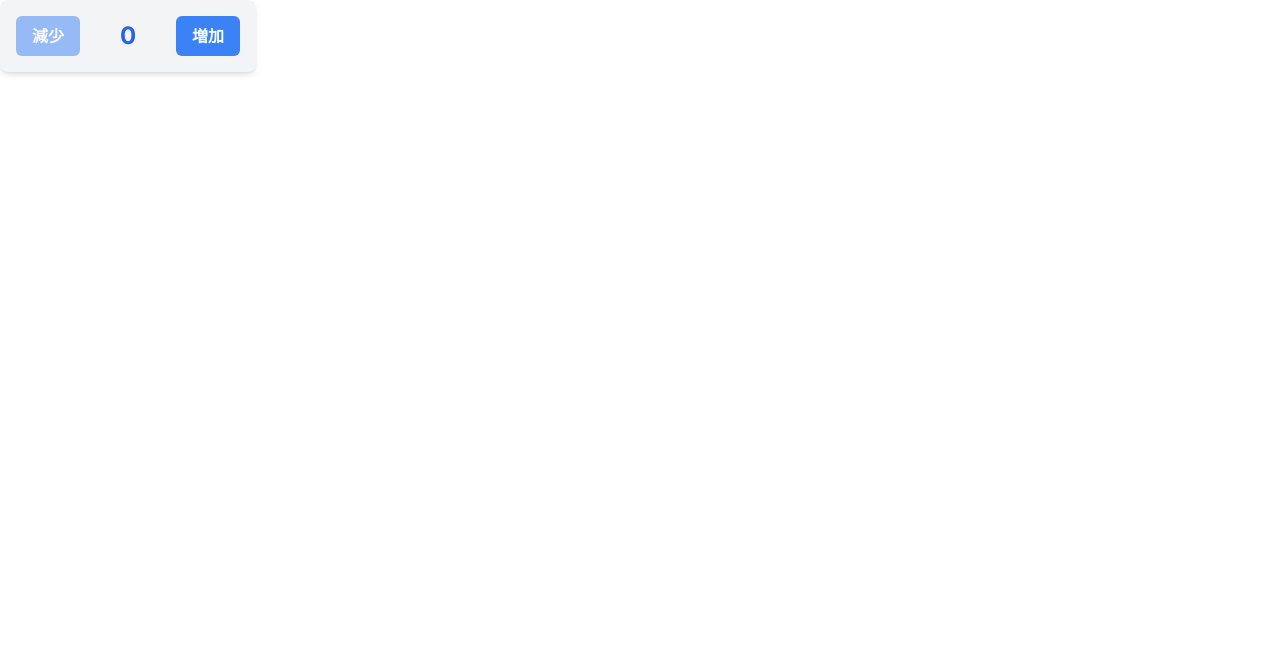
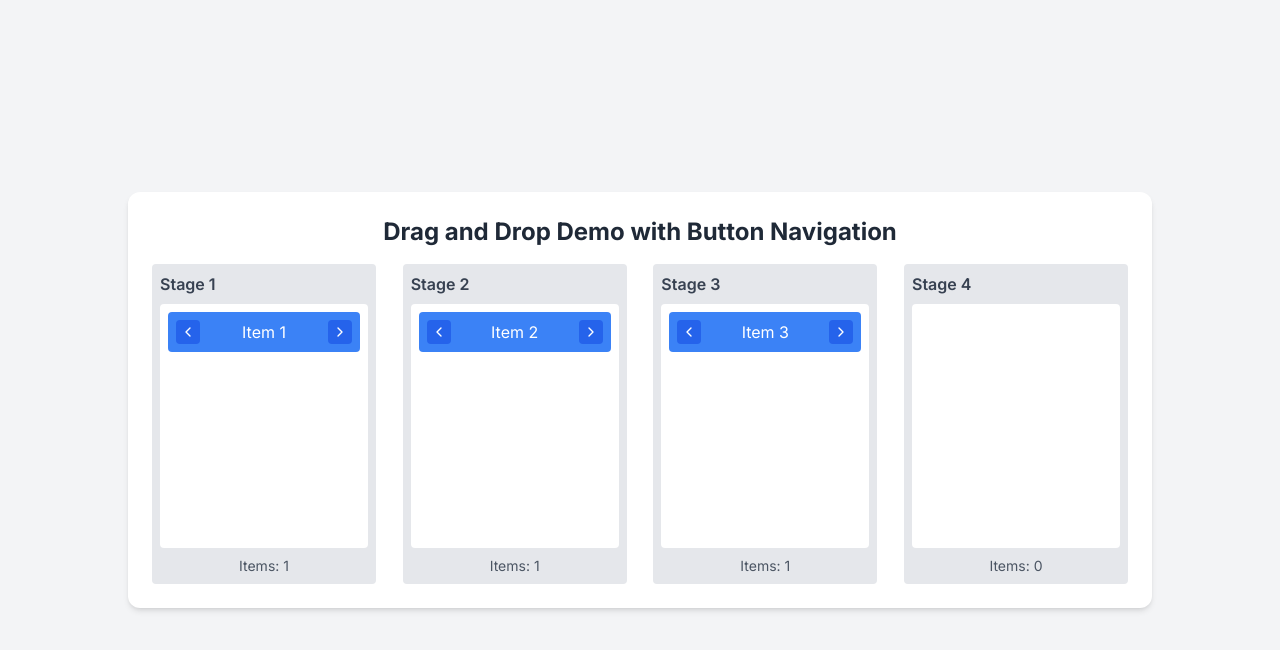
Before and after one commit to ca-terumi-k/loadmap_FE, a Next.js app in the folder next-app/: page / in a window 1280 px wide. Shown: the top 650 px of the page. Built offline with nearby package versions, Linux system fonts and the light colour scheme.

Commit message:
ins drag board

```diff
--- a/next-app/app/page.tsx
+++ b/next-app/app/page.tsx
@@ -1,9 +1,12 @@
-import Counter from "@/components/counter";
+// import Counter from "@/components/counter";
+import KanbanBoard from "@/components/board";
+
 export default function Home() {
     return (
         <>
+            <div>{/* <Counter /> */}</div>
             <div>
-                <Counter />
+                <KanbanBoard />
             </div>
         </>
     );
--- /dev/null
+++ b/next-app/components/board.tsx
@@ -0,0 +1,199 @@
+"use client";
+import React, { useState } from "react";
+import {
+    DndContext,
+    DragEndEvent,
+    DragStartEvent,
+    useDraggable,
+    useDroppable,
+    DragOverlay,
+} from "@dnd-kit/core";
+import { ChevronLeft, ChevronRight } from "lucide-react";
+
+const Draggable: React.FC<{
+    children: React.ReactNode;
+    id: string;
+    onMoveLeft: () => void;
+    onMoveRight: () => void;
+}> = ({ children, id, onMoveLeft, onMoveRight }) => {
+    const { attributes, listeners, setNodeRef, transform, isDragging } =
+        useDraggable({
+            id: id,
+        });
+    const style = transform
+        ? {
+              transform: `translate3d(${transform.x}px, ${transform.y}px, 0)`,
+              zIndex: isDragging ? 1000 : "auto",
+          }
+        : undefined;
+
+    return (
+        <div
+            ref={setNodeRef}
+            style={style}
+            {...attributes}
+            className={`bg-blue-500 text-white p-2 mb-2 rounded ${
+                isDragging ? "opacity-50" : ""
+            }`}
+        >
+            <div className="flex items-center justify-between">
+                <button
+                    onClick={(e) => {
+                        e.preventDefault();
+                        onMoveLeft();
+                    }}
+                    className="p-1 bg-blue-600 rounded"
+                >
+                    <ChevronLeft size={16} />
+                </button>
+                <div
+                    {...listeners}
+                    className="flex-grow text-center cursor-move"
+                >
+                    {children}
+                </div>
+                <button
+                    onClick={(e) => {
+                        e.preventDefault();
+                        onMoveRight();
+                    }}
+                    className="p-1 bg-blue-600 rounded"
+                >
+                    <ChevronRight size={16} />
+                </button>
+            </div>
+        </div>
+    );
+};
+
+const Droppable: React.FC<{ children: React.ReactNode; id: string }> = ({
+    children,
+    id,
+}) => {
+    const { isOver, setNodeRef } = useDroppable({
+        id: id,
+    });
+
+    return (
+        <div
+            ref={setNodeRef}
+            className={`w-56 h-80 p-2 rounded flex flex-col ${
+                isOver ? "bg-gray-300" : "bg-gray-200"
+            }`}
+        >
+            {children}
+        </div>
+    );
+};
+
+const DragAndDropApp: React.FC = () => {
+    const [itemPositions, setItemPositions] = useState<{
+        [key: string]: string;
+    }>({
+        item1: "column1",
+        item2: "column2",
+        item3: "column3",
+    });
+    const [activeId, setActiveId] = useState<string | null>(null);
+
+    const handleDragStart = (event: DragStartEvent) => {
+        setActiveId(event.active.id.toString());
+    };
+
+    const handleDragEnd = (event: DragEndEvent) => {
+        const { active, over } = event;
+        setActiveId(null);
+        if (over && active.id !== over.id) {
+            setItemPositions((prev) => ({
+                ...prev,
+                [active.id.toString()]: over.id.toString(),
+            }));
+        }
+    };
+
+    const columns = ["column1", "column2", "column3", "column4"];
+
+    const getItemCount = (columnId: string) => {
+        return Object.values(itemPositions).filter((pos) => pos === columnId)
+            .length;
+    };
+
+    const moveItem = (itemId: string, direction: "left" | "right") => {
+        const currentColumnIndex = columns.indexOf(itemPositions[itemId]);
+        let newColumnIndex;
+
+        if (direction === "left" && currentColumnIndex > 0) {
+            newColumnIndex = currentColumnIndex - 1;
+        } else if (
+            direction === "right" &&
+            currentColumnIndex < columns.length - 1
+        ) {
+            newColumnIndex = currentColumnIndex + 1;
+        } else {
+            return; // Can't move further left/right
+        }
+
+        setItemPositions((prev) => ({
+            ...prev,
+            [itemId]: columns[newColumnIndex],
+        }));
+    };
+
+    return (
+        <div className="min-h-screen bg-gray-100 flex items-center justify-center p-4">
+            <div className="w-full max-w-5xl p-6 bg-white rounded-xl shadow-md">
+                <h1 className="text-2xl font-bold mb-4 text-center text-gray-800">
+                    Drag and Drop Demo with Button Navigation
+                </h1>
+                <DndContext
+                    onDragEnd={handleDragEnd}
+                    onDragStart={handleDragStart}
+                >
+                    <div className="flex justify-between">
+                        {columns.map((columnId) => (
+                            <Droppable key={columnId} id={columnId}>
+                                <p className="text-gray-700 mb-2 font-semibold">{`Stage ${columnId.slice(
+                                    -1
+                                )}`}</p>
+                                <div className="flex-grow bg-white rounded p-2 mb-2 overflow-y-auto">
+                                    {Object.entries(itemPositions).map(
+                                        ([itemId, position]) =>
+                                            position === columnId ? (
+                                                <Draggable
+                                                    key={itemId}
+                                                    id={itemId}
+                                                    onMoveLeft={() =>
+                                                        moveItem(itemId, "left")
+                                                    }
+                                                    onMoveRight={() =>
+                                                        moveItem(
+                                                            itemId,
+                                                            "right"
+                                                        )
+                                                    }
+                                                >
+                                                    {`Item ${itemId.slice(-1)}`}
+                                                </Draggable>
+                                            ) : null
+                                    )}
+                                </div>
+                                <p className="text-sm text-gray-600 text-center">
+                                    Items: {getItemCount(columnId)}
+                                </p>
+                            </Droppable>
+                        ))}
+                    </div>
+                    <DragOverlay>
+                        {activeId ? (
+                            <div className="bg-blue-600 text-white p-2 rounded shadow-lg">
+                                {`Item ${activeId.slice(-1)}`}
+                            </div>
+                        ) : null}
+                    </DragOverlay>
+                </DndContext>
+            </div>
+        </div>
+    );
+};
+
+export default DragAndDropApp;
```
Also changed, not shown: next-app/package.json (+8 -6 lines), 1 other file (tests, documents, lock files or other folders).
